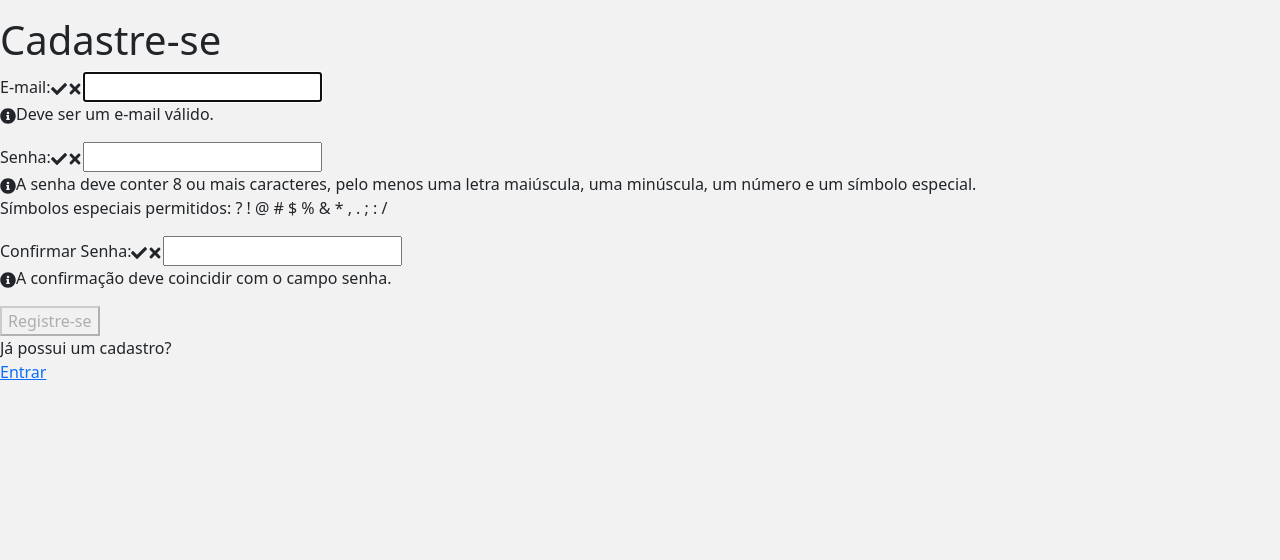
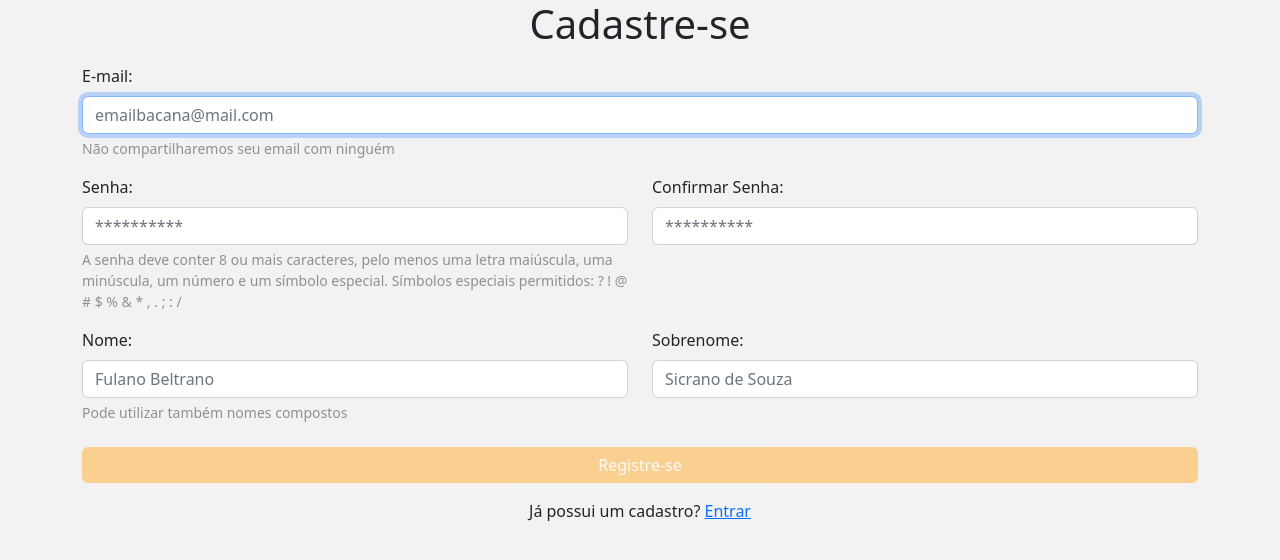
Before and after one commit to alissons-repos/projeto-de-front-end, a React (Vite) app in the folder client/: page /register in a window 1280 px wide. Shown: the top 560 px of the page. Built offline with nearby package versions, Linux system fonts and the light colour scheme.

Commit message:
implementando rota Register

```diff
--- a/client/src/index.css
+++ b/client/src/index.css
@@ -1,3 +1,9 @@
+/* * {
+	margin: 0;
+	padding: 0;
+	box-sizing: border-box;
+} */
+
 body {
 	background-color: #f2f2f2;
 }
@@ -8,6 +14,55 @@ body {
 	text-decoration: none;
 	border-bottom: 2px solid #f7be81;
 }
+
 .linkStyle:hover {
 	color: #f7be81;
 }
+
+/* input[type='text'],
+input[type='password'] {
+} */
+
+.instructions {
+	border-radius: 0.5rem;
+	background: #000;
+	color: #fff;
+	position: absolute;
+	margin-top: -30px;
+}
+
+.instructions > svg {
+	margin-right: 0.25rem;
+}
+
+.offscreen {
+	position: absolute;
+	left: -9999px;
+}
+
+.hide {
+	display: none;
+	/* display: inline; */
+}
+
+.valid {
+	color: limegreen;
+	/* border: 1px solid limegreen; */
+	margin-left: 0.25rem;
+}
+
+.invalid {
+	color: red;
+	/* border: 1px solid red; */
+	margin-left: 0.25rem;
+}
+
+.errmsg {
+	background-color: lightpink;
+	color: firebrick;
+	font-weight: bold;
+}
+
+.line {
+	display: inline-block;
+}
--- a/client/src/routes/Register.jsx
+++ b/client/src/routes/Register.jsx
@@ -7,7 +7,7 @@ import path from '../apis/endpoints';
 
 import style from './Register.module.css';
 
-const USER_REGEX = /^\w+([.-]?\w+)*@\w+([.-]?\w+)*(.\w{2,4})+$/;
+const EMAIL_REGEX = /^\w+([.-]?\w+)*@\w+([.-]?\w+)*(.\w{2,4})+$/;
 const PWD_REGEX = /^(?=.*\d)(?=.*[a-z])(?=.*[A-Z])(?=.*[?!@#$%&*,.;:/]).{8,}$/;
 
 const Register = () => {
@@ -15,12 +15,18 @@ const Register = () => {
 	const location = useLocation();
 	const from = location.state?.from?.pathname || '/';
 
-	const userRef = useRef(); // Necessário para por o foco no campo e-mail quando a tela recarregar
+	const emailRef = useRef(); // Necessário para por o foco no campo e-mail quando a tela recarregar
 	const errRef = useRef(); // Necessário para por o foco em erros para auxiliar na acessibilidade
 
-	const [user, setUser] = useState('');
-	const [validName, setValidName] = useState(false);
-	const [userFocus, setUserFocus] = useState(false);
+	const [firstName, setFirstName] = useState('');
+	const [firstNameFocus, setFirstNameFocus] = useState(false);
+
+	const [lastName, setLastName] = useState('');
+	const [lastNameFocus, setLastNameFocus] = useState(false);
+
+	const [email, setEmail] = useState('');
+	const [validEmail, setValidEmail] = useState(false);
+	const [emailFocus, setEmailFocus] = useState(false);
 
 	const [pwd, setPwd] = useState('');
 	const [validPwd, setValidPwd] = useState(false);
@@ -34,12 +40,12 @@ const Register = () => {
 	const [success, setSuccess] = useState(false);
 
 	useEffect(() => {
-		userRef.current.focus(); // Por o foco no input de email
+		emailRef.current.focus(); // Por o foco no input de email
 	}, []);
 
 	useEffect(() => {
-		setValidName(USER_REGEX.test(user));
-	}, [user]);
+		setValidEmail(EMAIL_REGEX.test(email));
+	}, [email]);
 
 	useEffect(() => {
 		setValidPwd(PWD_REGEX.test(pwd));
@@ -47,26 +53,26 @@ const Register = () => {
 	}, [pwd, matchPwd]);
 
 	useEffect(() => {
-		setErrMsg(''); // Limpar o erro sempre que houver alguma alteração em "user" e "pwd" e "matchPwd"
-	}, [user, pwd, matchPwd]);
+		setErrMsg(''); // Limpar o erro sempre que houver alguma alteração em "email" e "pwd" e "matchPwd"
+	}, [email, pwd, matchPwd]);
 
-	const handleSubmit = async (e) => {
-		e.preventDefault(); // Previne o comportamento padrão do formulário ao recarregar a página
-		const v1 = USER_REGEX.test(user);
+	const handleSubmit = async (event) => {
+		event.preventDefault(); // Previne o comportamento padrão do formulário ao recarregar a página
+		const v1 = EMAIL_REGEX.test(email);
 		const v2 = PWD_REGEX.test(pwd);
 		if (!v1 || !v2) {
 			setErrMsg('E-mail ou senha inválido!');
 			return;
 		}
 		try {
-			const response = await api.post(path.REGISTER_URL, JSON.stringify({ user, pwd }), {
+			const response = await api.post(path.REGISTER_URL, JSON.stringify({ email, pwd }), {
 				withCredentials: true,
 			});
 			console.log(response?.data); // TODO: COMENTAR A LINHA QUANDO ESTIVER PRONTO
 			console.log(response?.accessToken); // TODO: COMENTAR A LINHA QUANDO ESTIVER PRONTO
 			console.log(JSON.stringify(response)); // TODO: COMENTAR A LINHA QUANDO ESTIVER PRONTO
 			setSuccess(true);
-			setUser('');
+			setEmail('');
 			setPwd('');
 			setMatchPwd('');
 			navigate(from, { replace: true });
@@ -91,64 +97,85 @@ const Register = () => {
 					{navigate('/login')};
 				</section>
 			) : (
-				<section>
-					<p ref={errRef} className={errMsg ? 'errmsg' : 'offscreen'}>
-						{errMsg}
-					</p>
-					<h1>Cadastre-se</h1>
-					<form onSubmit={handleSubmit}>
-						<label htmlFor='username'>
+				<section className='container'>
+					<h1 className='text-center'>Cadastre-se</h1>
+					<form onSubmit={handleSubmit} className='row'>
+						<div className='col-12 my-2'>
+							<label htmlFor='email' className='form-label'>
 								E-mail:
-							<FaCheck className={validName ? 'valid' : 'hide'} />
-							<FaTimes className={validName || !user ? 'hide' : 'invalid'} />
+								<FaCheck className={validEmail ? 'valid' : 'hide'} />
+								<FaTimes className={validEmail || !email ? 'hide' : 'invalid'} />
 							</label>
 							<input
-							type='text'
-							id='username'
-							ref={userRef}
+								className='form-control'
+								placeholder='emailbacana@mail.com'
+								type='email'
+								id='email'
+								ref={emailRef}
 								autoComplete='off'
-							onChange={(e) => setUser(e.target.value)}
-							value={user}
+								onChange={(event) => setEmail(event.target.value)}
+								value={email}
 								required
-							onFocus={() => setUserFocus(true)}
-							onBlur={() => setUserFocus(false)}
+								onFocus={() => setEmailFocus(true)}
+								onBlur={() => setEmailFocus(false)}
 							/>
-						<p id='uidnote' className={userFocus && user && !validName ? 'instructions' : 'offscreen'}>
+							<div className='form-text' style={{ color: '#909090' }} id='emailHelp'>
+								Não compartilharemos seu email com ninguém
+							</div>
+							<p
+								id='uidnote'
+								className={emailFocus && email && !validEmail ? 'instructions' : 'offscreen'}
+							>
 								<FaInfoCircle />
 								Deve ser um e-mail válido.
 								{/* TODO: MELHORAR A DESCRIÇÃO DE ERRO DO E-MAIL */}
 							</p>
+						</div>
 
-						<label htmlFor='password'>
+						<div className='col-12 col-lg-6 my-2'>
+							<label htmlFor='password' className='form-label'>
 								Senha:
 								<FaCheck className={validPwd ? 'valid' : 'hide'} />
 								<FaTimes className={validPwd || !pwd ? 'hide' : 'invalid'} />
 							</label>
 							<input
+								className='form-control'
+								placeholder='**********'
 								type='password'
 								id='password'
-							onChange={(e) => setPwd(e.target.value)}
+								onChange={(event) => setPwd(event.target.value)}
 								value={pwd}
 								required
 								onFocus={() => setPwdFocus(true)}
 								onBlur={() => setPwdFocus(false)}
 							/>
-						<p id='pwdnote' className={pwdFocus && !validPwd ? 'instructions' : 'offscreen'}>
-							<FaInfoCircle />A senha deve conter 8 ou mais caracteres, pelo menos uma letra maiúscula,
-							uma minúscula, um número e um símbolo especial.
-							<br />
-							Símbolos especiais permitidos: ? ! @ # $ % & * , . ; : /
+							<div className='col-12 form-text' style={{ color: '#909090' }} id='passwordHelp'>
+								A senha deve conter 8 ou mais caracteres, pelo menos uma letra maiúscula, uma minúscula,
+								um número e um símbolo especial. Símbolos especiais permitidos: ? ! @ # $ % & * , . ; :
+								/
+							</div>
+							<p
+								id='pwdnote'
+								className={pwdFocus && !validPwd ? 'form-text instructions' : 'form-text offscreen'}
+							>
+								<FaInfoCircle />A senha deve conter 8 ou mais caracteres, pelo menos uma letra
+								maiúscula, uma minúscula, um número e um símbolo especial. Símbolos especiais
+								permitidos: ? ! @ # $ % & * , . ; : /
 							</p>
+						</div>
 
-						<label htmlFor='confirm_pwd'>
+						<div className='col-12 col-lg-6 my-2'>
+							<label htmlFor='confirm_pwd' className='form-label'>
 								Confirmar Senha:
 								<FaCheck className={validMatch && matchPwd ? 'valid' : 'hide'} />
 								<FaTimes className={validMatch || !matchPwd ? 'hide' : 'invalid'} />
 							</label>
 							<input
+								className='form-control'
+								placeholder='**********'
 								type='password'
 								id='confirm_pwd'
-							onChange={(e) => setMatchPwd(e.target.value)}
+								onChange={(event) => setMatchPwd(event.target.value)}
 								value={matchPwd}
 								required
 								onFocus={() => setMatchFocus(true)}
@@ -157,16 +184,64 @@ const Register = () => {
 							<p id='confirmnote' className={matchFocus && !validMatch ? 'instructions' : 'offscreen'}>
 								<FaInfoCircle />A confirmação deve coincidir com o campo senha.
 							</p>
+						</div>
 
-						<button disabled={!validName || !validPwd || !validMatch ? true : false}>Registre-se</button>
+						<div className='col-12 col-lg-6 my-2'>
+							<label htmlFor='firstName' className='form-label'>
+								Nome:
+							</label>
+							<input
+								className='form-control'
+								placeholder='Fulano Beltrano'
+								type='text'
+								id='firstName'
+								onChange={(event) => setFirstName(event.target.value)}
+								value={firstName}
+								required
+								onFocus={() => setFirstNameFocus(true)}
+								onBlur={() => setFirstNameFocus(false)}
+							/>
+							<div className='form-text' style={{ color: '#909090' }} id='passwordHelp'>
+								Pode utilizar também nomes compostos
+							</div>
+						</div>
+
+						<div className='col-12 col-lg-6 my-2'>
+							<label htmlFor='lastName' className='form-label'>
+								Sobrenome:
+							</label>
+							<input
+								className='form-control'
+								placeholder='Sicrano de Souza'
+								type='text'
+								id='lastName'
+								onChange={(event) => setLastName(event.target.value)}
+								value={lastName}
+								required
+								onFocus={() => setLastNameFocus(true)}
+								onBlur={() => setLastNameFocus(false)}
+							/>
+						</div>
+
+						<div className='my-3 d-flex flex-column'>
+							<button
+								className='btn btn-secondary'
+								style={{ backgroundColor: '#ffbe5c', border: 'none' }}
+								type='submit'
+								disabled={!validEmail || !validPwd || !validMatch ? true : false}
+							>
+								Registre-se
+							</button>
+						</div>
 					</form>
-					<p>
-						Já possui um cadastro?
-						<br />
-						<span className='line'>
-							<Link to='/login'>Entrar</Link>
-						</span>
+					<section>
+						<p className='text-center'>
+							Já possui um cadastro? <Link to='/login'>Entrar</Link>
 						</p>
+						<p ref={errRef} className={errMsg ? 'errmsg' : 'offscreen'}>
+							{errMsg}
+						</p>
+					</section>
 				</section>
 			)}
 		</>
--- a/client/src/routes/Register.module.css
+++ b/client/src/routes/Register.module.css
@@ -1,14 +1,112 @@
+/* * {
+    margin: 0;
+    padding: 0;
+    box-sizing: border-box;
+}
+
+html {
+    font-family: 'Nunito', sans-serif;
+    font-size: 22px;
+    color: #fff;
+}
+
+body {
+    min-height: 100vh;
+    background-color: dodgerblue;
+}
+
+.App {
+  display: flex;
+  flex-direction: column;
+  justify-content: center;
+  align-items: center;
+  min-height: 100vh;
+  padding: 1rem 0.5rem;
+}
+
+section {
+    width: 100%;
+    max-width: 420px;
+    min-height: 400px;
+    display: flex;
+    flex-direction: column;
+    justify-content: flex-start;
+    padding: 1rem;
+    background-color: rgba(0,0,0,0.4);
+}
+
+form {
+    display: flex;
+    flex-direction: column;
+    justify-content: space-evenly;
+    flex-grow: 1;
+    padding-bottom: 1rem;
+}
+
+a, a:visited {
+    color: #fff;
+}
+
+input[type="text"],
+input[type="password"],
+button,
+textarea {
+  font-family: 'Nunito', sans-serif;
+  font-size: 22px;
+  padding: 0.25rem;
+  border-radius: 0.5rem;
+}
+
+label,
+button {
+  margin-top: 1rem;
+}
+
+button {
+  padding: 0.5rem;
+}
+
+.instructions {
+    font-size: 0.75rem;
+    border-radius: 0.5rem;
+    background: #000;
+    color: #fff;
+    padding: 0.25rem;
+    position: relative;
+    bottom: -10px;
+}
+
+.instructions > svg {
+    margin-right: 0.25rem;
+}
+
+.offscreen {
+    position: absolute;
+    left: -9999px;
+}
+
+.hide {
+    display: none;
+}
+
+.valid {
+    color: limegreen;
+    margin-left: 0.25rem;
+}
+
+.invalid {
+    color: red;
+    margin-left: 0.25rem;
+}
+
 .errmsg {
+    background-color: lightpink;
+    color: firebrick;
+    font-weight: bold;
+    padding: 0.5rem;
+    margin-bottom: 0.5rem;
 }
-.offscreen {
-}
-.valid {
-}
-.hide {
-}
-.invalid {
-}
-.instructions {
-}
+
 .line {
-}
+    display: inline-block;
+} */
```
Lines whose indentation alone changed are shown as unchanged.
